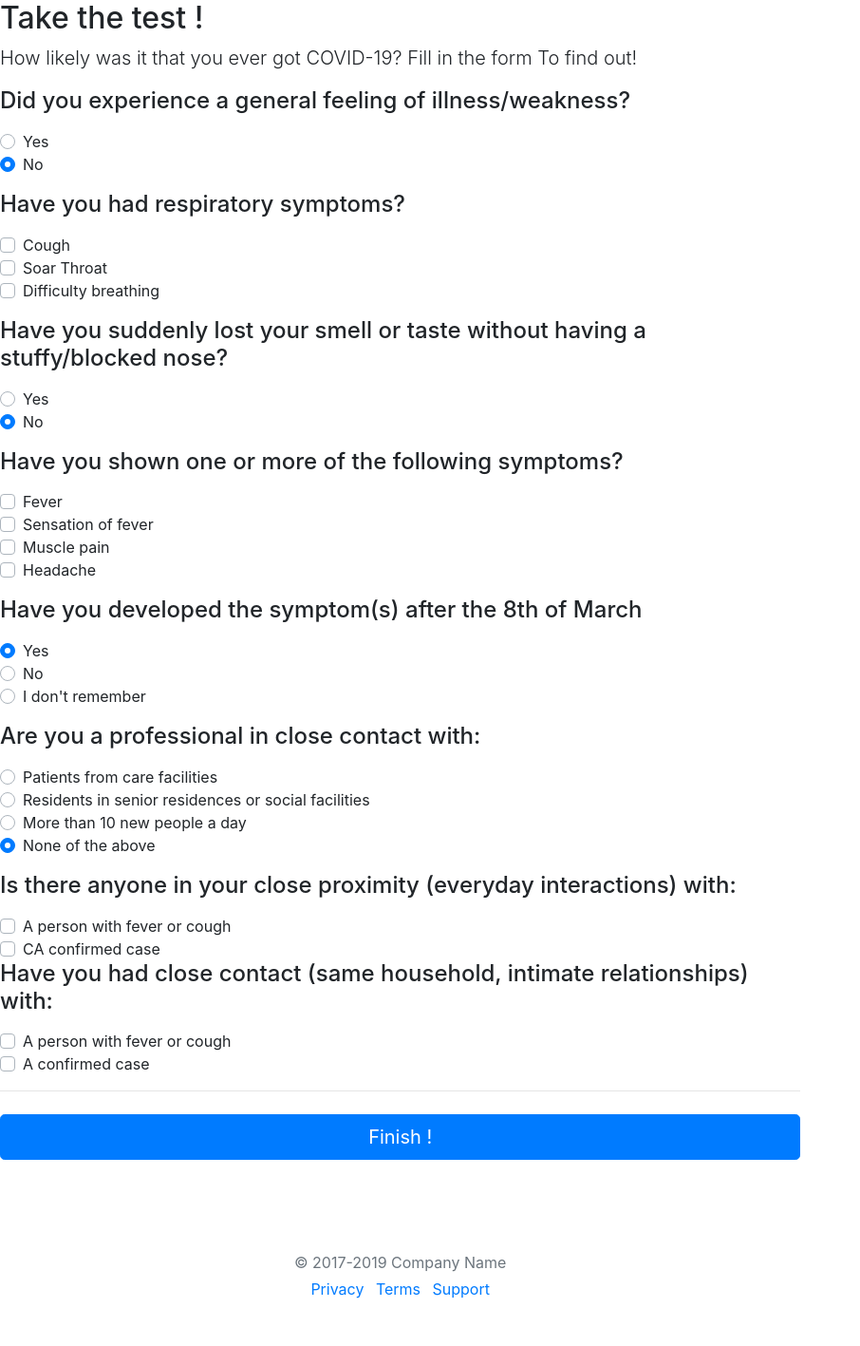
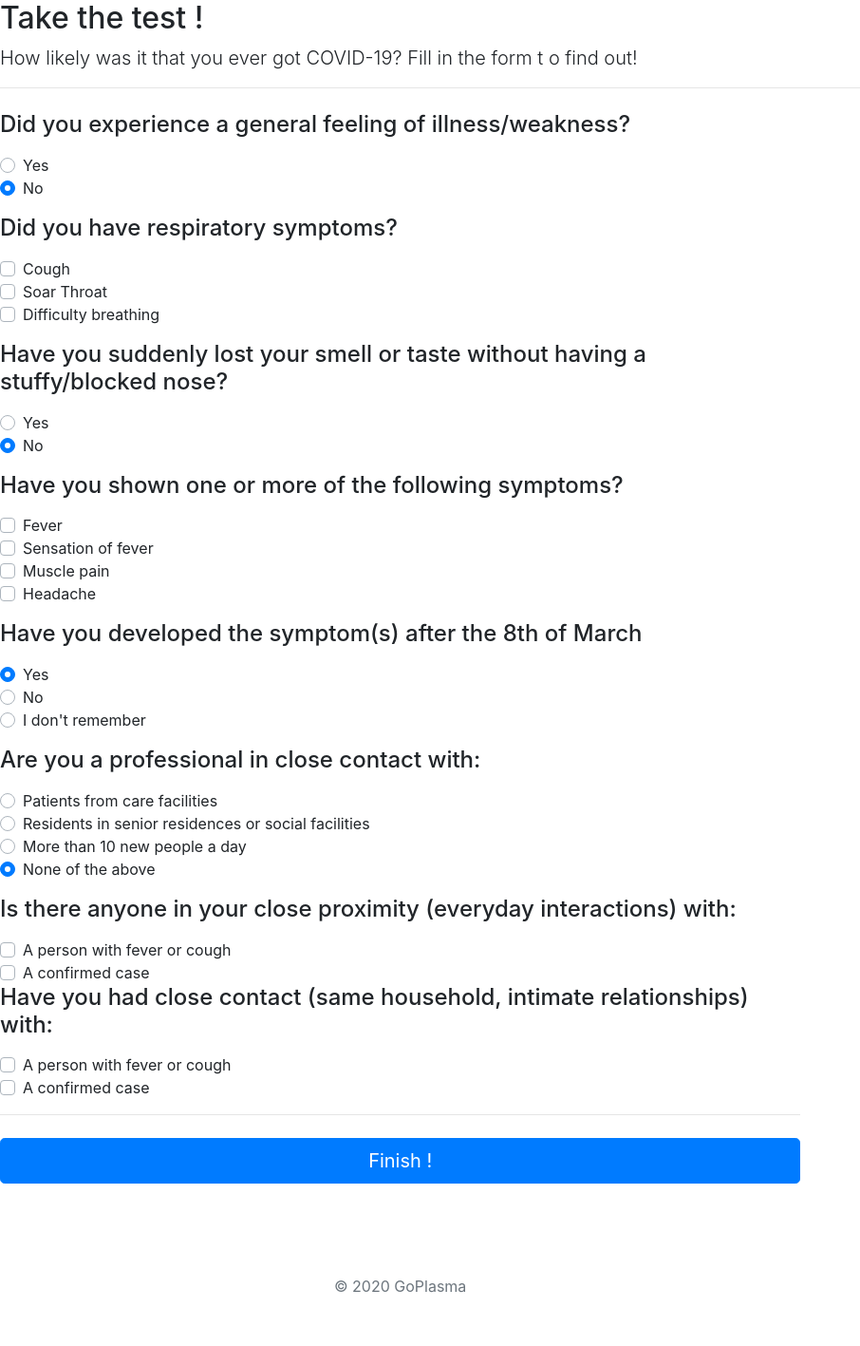
Before and after one commit to RomainMendez/goplasma, a Flask app: page /home in a window 1280 px wide. Shown: the whole page at 95% size, without its empty margins (0-906 px from the left). After the commit the page ends 1361 px from the top, so only its background shows below. Run offline with Flask 2, Linux system fonts and the light colour scheme; parts of the project's set-up code (start-up, migrations or seed data) failed here and were passed over; some libraries are stand-ins or nearby versions.

Commit message:
Clean up
Commenting off some stuff

```diff
--- a/templates/page.html
+++ b/templates/page.html
@@ -36,12 +36,14 @@
   <!--
   <body class="bg-light">
     <div class="container">
-  <div class="py-5 text-center">
+  <div class="py- 5 text-center">
     <img class="d-block mx-auto mb-4" src="/docs/4.4/assets/brand/bootstrap-solid.svg" alt="" width="72" height="72">
 	-->
     <h2>Take the test !</h2>
-    <p class="lead">How likely was it that you ever got COVID-19? Fill in the form To find out!</p>
+    <p class="lead">How likely was it that you ever got COVID-19? Fill in the form t o find out!</p>
   </div>
+
+  <hr class="mb-4">
 
   <div class="row">
 
@@ -65,7 +67,7 @@
           </div>
         </div>
 
-        <h4 class="mb-3">Have you had respiratory symptoms?</h4>
+        <h4 class="mb-3">Did you have respiratory symptoms?</h4>
         <div class="d-block my-3">
           <div class="custom-control custom-checkbox">
             <input id="s1oui" name="resp_cough" value='yes' type="checkbox" class="custom-control-input">
@@ -172,7 +174,7 @@
           </div>
           <div class="custom-control custom-checkbox">
             <input id="ent2" name="proxim_case" value='yes' type="checkbox" class="custom-control-input">
-            <label class="custom-control-label" for="ent2">CA confirmed case</label>
+            <label class="custom-control-label" for="ent2">A confirmed case</label>
           </div>
 
 <!--
@@ -194,19 +196,21 @@
           <p>*Personnes vivant sous le même toit, relations intimes</p>
         </div>
 -->
-         <hr class="mb-4">
+		 <hr class="mb-4">
         <button class="btn btn-primary btn-lg btn-block" type="submit">Finish !</button>
       </form>
     </div>
   </div>
 
   <footer class="my-5 pt-5 text-muted text-center text-small">
-    <p class="mb-1">&copy; 2017-2019 Company Name</p>
+    <p class="mb-1">&copy; 2020 GoPlasma</p>
+	<!--
     <ul class="list-inline">
       <li class="list-inline-item"><a href="#">Privacy</a></li>
       <li class="list-inline-item"><a href="#">Terms</a></li>
       <li class="list-inline-item"><a href="#">Support</a></li>
     </ul>
+	-->
   </footer>
 </div>
 <script src="https://code.jquery.com/jquery-3.4.1.slim.min.js" ></script>
--- a/templates/result.html
+++ b/templates/result.html
@@ -33,10 +33,12 @@
     </style>
     <!-- Custom styles for this template -->
   </head>
+  <!--
   <body class="bg-light">
     <div class="container">
   <div class="py-5 text-center">
     <img class="d-block mx-auto mb-4" src="/docs/4.4/assets/brand/bootstrap-solid.svg" alt="" width="72" height="72">
+	-->
     <h2>Your result !</h2>
     <p class="lead">How likely was it that you ever got COVID-19 ?</p>
 
@@ -52,12 +54,14 @@
   </div>
 
   <footer class="my-5 pt-5 text-muted text-center text-small">
-    <p class="mb-1">&copy; 2017-2019 Company Name</p>
+    <p class="mb-1">&copy; 2020 GoPlasma</p>
+	<!--
     <ul class="list-inline">
       <li class="list-inline-item"><a href="#">Privacy</a></li>
       <li class="list-inline-item"><a href="#">Terms</a></li>
       <li class="list-inline-item"><a href="#">Support</a></li>
     </ul>
+	-->
   </footer>
 </div>
 <script src="https://code.jquery.com/jquery-3.4.1.slim.min.js" ></script>
```
